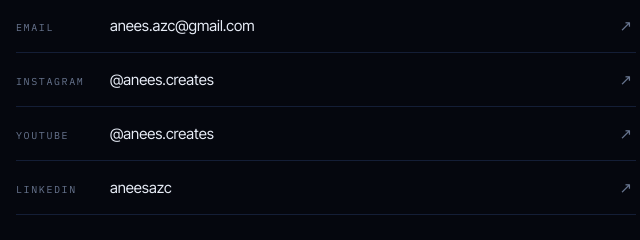
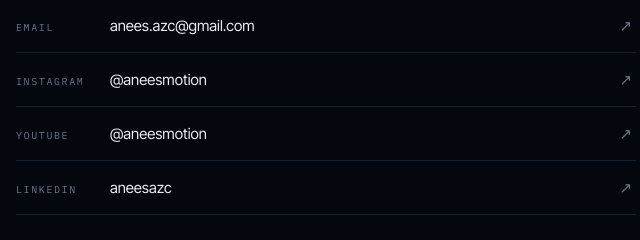
Before and after one commit to aneesazc/portfolio-v2, a plain HTML site: page index.html in a window 1280 px wide. Shown: the part 4576-4816 px from the top of the page, 322-962 px from the left. Drawn offline with Linux system fonts and the light colour scheme.

Commit message:
Update index.html

```diff
--- a/index.html
+++ b/index.html
@@ -842,11 +842,11 @@
       <span class="link-arrow">↗</span>
     </a>
     <a class="link" href="https://instagram.com/anees.creates" target="_blank" rel="noopener">
-      <div class="link-l"><span class="link-plat">Instagram</span><span class="link-name">@anees.creates</span></div>
+      <div class="link-l"><span class="link-plat">Instagram</span><span class="link-name">@aneesmotion</span></div>
       <span class="link-arrow">↗</span>
     </a>
     <a class="link" href="https://youtube.com/@anees.creates" target="_blank" rel="noopener">
-      <div class="link-l"><span class="link-plat">YouTube</span><span class="link-name">@anees.creates</span></div>
+      <div class="link-l"><span class="link-plat">YouTube</span><span class="link-name">@aneesmotion</span></div>
       <span class="link-arrow">↗</span>
     </a>
     <a class="link" href="https://linkedin.com/in/aneesazc" target="_blank" rel="noopener">
```
